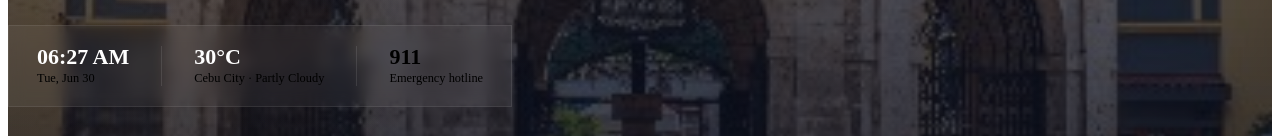
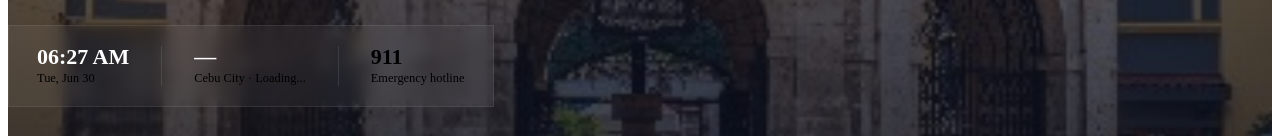
Before and after one commit to benchheinrichmendaros-ai/CebuCentralOfficial, a React (Vite) app: page / in a window 1280 px wide. Shown: the part 768-904 px from the top of the page. Built offline with nearby package versions, Linux system fonts and the light colour scheme; no server answers; the HTML template or start-up script is replaced by a standard one.

Commit message:
Update Hero.jsx

```diff
--- a/src/components/Hero.jsx
+++ b/src/components/Hero.jsx
@@ -2,6 +2,21 @@ import { useState, useEffect } from 'react';
 import { Link } from 'react-router-dom';
 import { ArrowRight, Phone, MapPin } from 'lucide-react';
 import styles from './Hero.module.css';
+
+const LAT = 10.3157;
+const LON = 123.8854;
+
+function getCondition(code) {
+  const map = {
+    0: 'Clear sky', 1: 'Mostly clear', 2: 'Partly cloudy', 3: 'Overcast',
+    45: 'Foggy', 48: 'Foggy',
+    51: 'Light drizzle', 53: 'Drizzle', 55: 'Heavy drizzle',
+    61: 'Light rain', 63: 'Rain', 65: 'Heavy rain',
+    80: 'Rain showers', 81: 'Rain showers', 82: 'Violent showers',
+    95: 'Thunderstorm', 96: 'Thunderstorm w/ hail', 99: 'Severe thunderstorm',
+  };
+  return map[code] || 'Unknown';
+}
 
 function useLiveTime() {
   const [time, setTime] = useState('');
@@ -30,29 +45,49 @@ function useLiveTime() {
   return { time, date };
 }
 
+function useLiveWeather() {
+  const [weather, setWeather] = useState(null);
+
+  useEffect(() => {
+    async function fetchWeather() {
+      try {
+        const url = `https://api.open-meteo.com/v1/forecast?latitude=${LAT}&longitude=${LON}&current=temperature_2m,weather_code&timezone=Asia%2FManila`;
+        const res = await fetch(url);
+        const data = await res.json();
+        setWeather({
+          tempC: Math.round(data.current.temperature_2m),
+          condition: getCondition(data.current.weather_code),
+        });
+      } catch (err) {
+        setWeather(null);
+      }
+    }
+    fetchWeather();
+  }, []);
+
+  return weather;
+}
+
 export default function Hero() {
   const { time, date } = useLiveTime();
+  const weather = useLiveWeather();
 
   return (
     <section className={styles.hero} aria-label="CebuCentral — Welcome">
-      {/* Background orbs */}
       <div className={styles.orb1} aria-hidden="true" />
       <div className={styles.orb2} aria-hidden="true" />
 
       <div className={`container ${styles.inner}`}>
-        {/* Logo placeholder */}
         <img
-  src="/logoframe.png"
-  alt="CebuCentral"
-  style={{ height: '60px', width: 'auto', objectFit: 'contain' }}
-/>
-        {/* Badge */}
+          src="/logoframe.png"
+          alt="CebuCentral"
+          style={{ height: '60px', width: 'auto', objectFit: 'contain' }}
+        />
         <div className={styles.badge}>
           <MapPin size={13} strokeWidth={2.5} />
           Cebu, Philippines
         </div>
 
-        {/* Headline */}
         <h1 className={styles.headline}>
           Your Cebu,
           <br />
@@ -65,7 +100,6 @@ export default function Hero() {
           confidently.
         </p>
 
-        {/* CTAs */}
         <div className={styles.ctas}>
           <Link to="/transport" className={styles.btnPrimary}>
             Explore CebuCentral
@@ -77,7 +111,6 @@ export default function Hero() {
           </Link>
         </div>
 
-        {/* Floating stat strip */}
         <div className={styles.statsRow} aria-label="Quick status">
           <div className={styles.stat}>
             <span className={styles.statVal}>{time || '—'}</span>
@@ -85,8 +118,10 @@ export default function Hero() {
           </div>
           <div className={styles.statDivider} aria-hidden="true" />
           <div className={styles.stat}>
-            <span className={styles.statVal}>30°C</span>
-            <span className={styles.statLabel}>Cebu City · Partly Cloudy</span>
+            <span className={styles.statVal}>{weather ? `${weather.tempC}°C` : '—'}</span>
+            <span className={styles.statLabel}>
+              Cebu City · {weather ? weather.condition : 'Loading...'}
+            </span>
           </div>
           <div className={styles.statDivider} aria-hidden="true" />
           <div className={styles.stat}>
```
